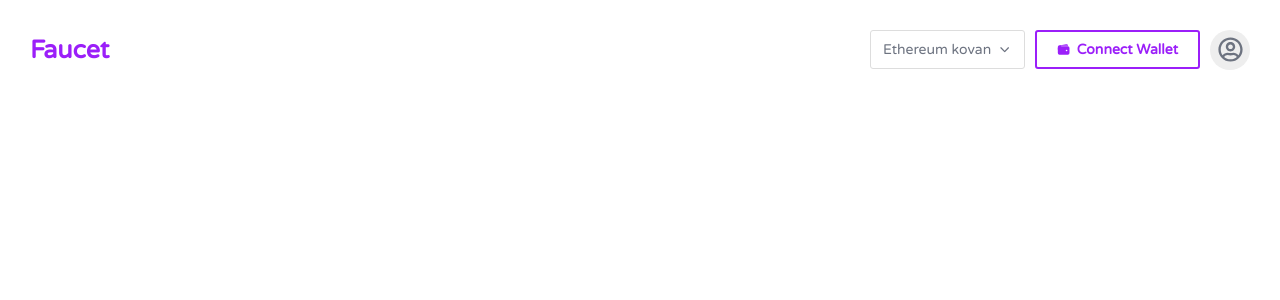
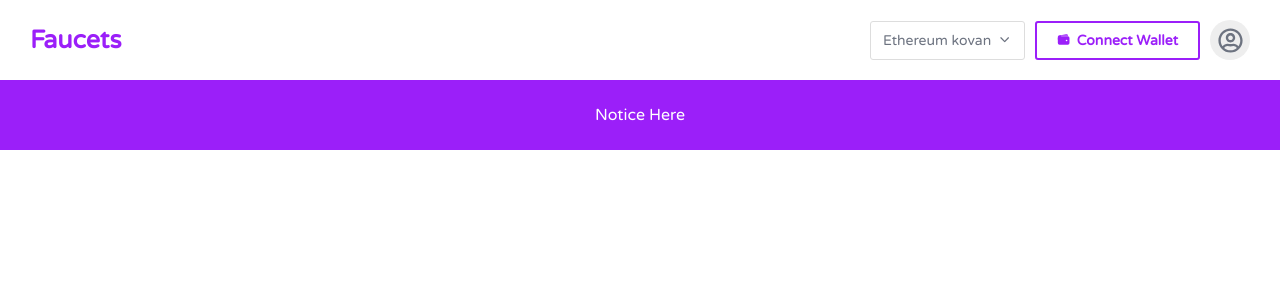
Before and after one commit to Sumon092/3wfaucet, a React (Create React App) app: page / in a window 1280 px wide. Shown: the top 300 px of the page. Built offline with nearby package versions, Linux system fonts and the light colour scheme.

Commit message:
notice added

```diff
--- a/src/App.js
+++ b/src/App.js
@@ -1,10 +1,10 @@
 import logo from './logo.svg';
 import './App.css';
-import Navbar from './components/NavBar';
+import Home from './pages/Home.jsx';
 
 function App() {
   return (
-    <Navbar />
+    <Home />
   );
 }
 
--- a/src/components/NavBar.jsx
+++ b/src/components/NavBar.jsx
@@ -3,10 +3,11 @@ import styled from 'styled-components';
 
 
 const Container = styled.div`
-padding:18px 0px;
+height: 80px;
 `
 const Wrapper = styled.div`
-padding: 0 30px;
+padding: 0px 30px;
+height: 100%;
 display: flex;
 align-items:center;
 justify-content: space-between;
@@ -63,7 +64,7 @@ const Navbar = () => {
     return (
         <Container>
             <Wrapper>
-                <Left><Logo>Faucet</Logo></Left>
+                <Left><Logo>Faucets</Logo></Left>
                 <Right>
                     <MenuItem>
                         <MenuButton left>
--- /dev/null
+++ b/src/components/Notice.jsx
@@ -0,0 +1,23 @@
+import React from 'react';
+import styled from 'styled-components';
+
+const Container = styled.div`
+height: 70px;
+background-color:#9B1FF9;
+color:white;
+display:flex;
+align-items:center;
+justify-content:center;
+font-size:16px;
+font-weight:500;
+`
+
+const Notice = () => {
+    return (
+        <Container>
+            Notice Here
+        </Container>
+    );
+};
+
+export default Notice;
--- a/src/pages/Home.jsx
+++ b/src/pages/Home.jsx
@@ -0,0 +1,14 @@
+import React from 'react';
+import Navbar from '../components/NavBar';
+import Notice from '../components/Notice';
+
+const Home = () => {
+    return (
+        <div>
+            <Navbar />
+            <Notice />
+        </div>
+    );
+};
+
+export default Home;
```
